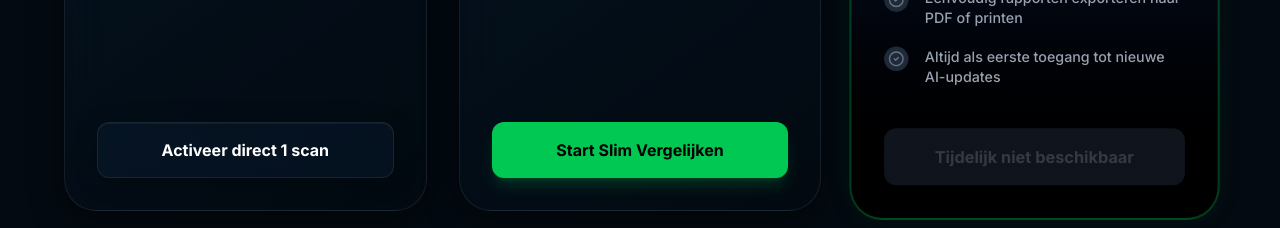
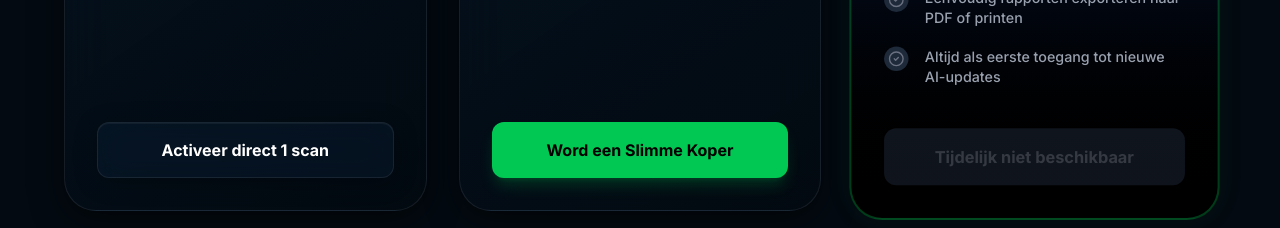
Before and after one commit to bedrijfsondernemernl1-gif/SlimKoop, a React (Vite) app: page / in a window 1280 px wide. Shown: the part 3780-4008 px from the top of the page. Built offline with nearby package versions, Linux system fonts and the light colour scheme; no server answers.

Commit message:
feat: update Slimme Koper button call-to-action
Change button text from "Start Slim Vergelijken" to "Word een Slimme Koper" on the Landing and Pricing pages to improve conversion clarity.

```diff
--- a/src/pages/LandingPage.tsx
+++ b/src/pages/LandingPage.tsx
@@ -542,7 +542,7 @@ export const LandingPage: React.FC = () => {
                { text: "Volledig persoonlijk onderregelingsscript", included: true },
                { text: "Rapportgeschiedenis & opslag (30 dagen)", included: true },
              ]}
-             btnText={purchasing === "Slimme Koper" ? "Laden..." : "Start Slim Vergelijken"}
+             btnText={purchasing === "Slimme Koper" ? "Laden..." : "Word een Slimme Koper"}
              featured={false}
              buttonStyle="primary"
              onClick={() => handlePurchase("Slimme Koper")}
--- a/src/pages/PricingPage.tsx
+++ b/src/pages/PricingPage.tsx
@@ -177,7 +177,7 @@ export const PricingPage: React.FC = () => {
                { text: "Volledig persoonlijk onderhandelingsscript", included: true },
                { text: "Rapportgeschiedenis & opslag (30 dagen)", included: true },
              ]}
-             btnText={purchasing === "Slimme Koper" ? "Laden..." : "Start Slim Vergelijken"}
+             btnText={purchasing === "Slimme Koper" ? "Laden..." : "Word een Slimme Koper"}
              featured={false}
              buttonStyle="primary"
              onClick={() => handlePurchase("Slimme Koper")}
```
